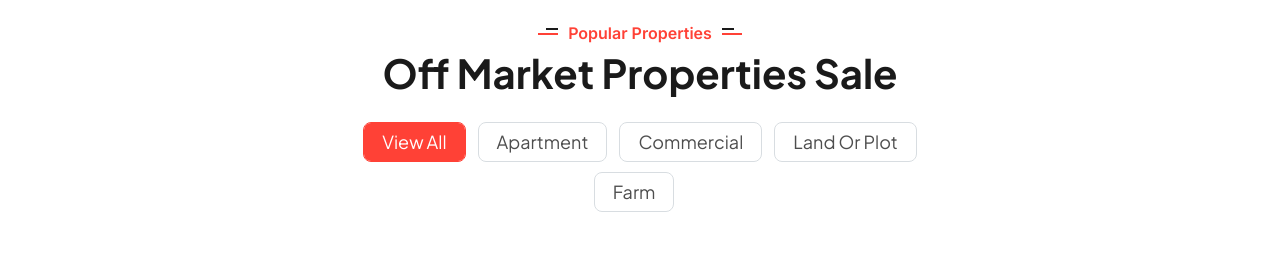
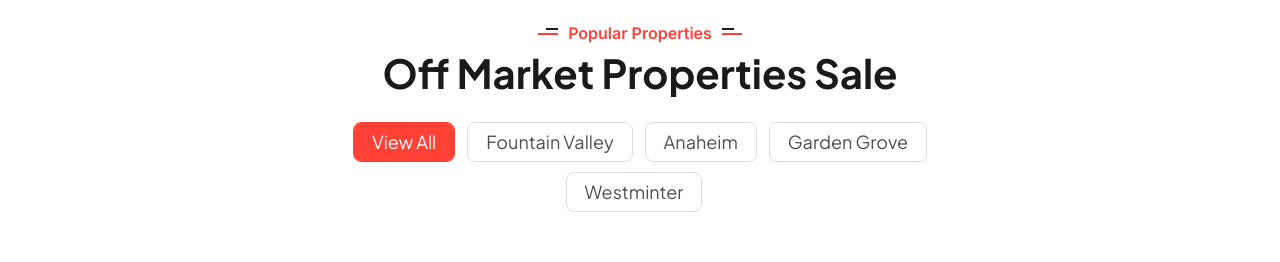
Before and after one commit to HoangNgo77/RealEstate, a plain HTML site: page index.html in a window 1280 px wide. Shown: the part 820-1082 px from the top of the page. Drawn offline with Linux system fonts and the light colour scheme.

Commit message:
listting update indext home

```diff
--- a/index.html
+++ b/index.html
@@ -991,10 +991,10 @@ Feature Area
                         <h2 class="sec-title mb-4 fadeinup wow" data-wow-duration="1.3s" data-wow-delay="0.3s">Off market Properties Sale</h2>
                         <div class="filter-menu indicator-active filter-menu-active mt-2 justify-content-center fadeinup wow" data-wow-duration="1.5s" data-wow-delay="0.5s">
                             <button data-filter="*" class="th-btn tab-btn active" type="button">View All</button>
-                            <button data-filter=".cat1" class="th-btn tab-btn" type="button">Apartment</button>
-                            <button data-filter=".cat2" class="th-btn tab-btn" type="button">Commercial</button>
-                            <button data-filter=".cat3" class="th-btn tab-btn" type="button">Land or Plot</button>
-                            <button data-filter=".cat4" class="th-btn tab-btn" type="button">Farm</button>
+                            <button data-filter=".cat1" class="th-btn tab-btn" type="button">Fountain Valley</button>
+                            <button data-filter=".cat2" class="th-btn tab-btn" type="button">Anaheim</button>
+                            <button data-filter=".cat3" class="th-btn tab-btn" type="button">Garden Grove</button>
+                            <button data-filter=".cat4" class="th-btn tab-btn" type="button">Westminter</button>
                         </div>
                     </div>
                 </div>
```
